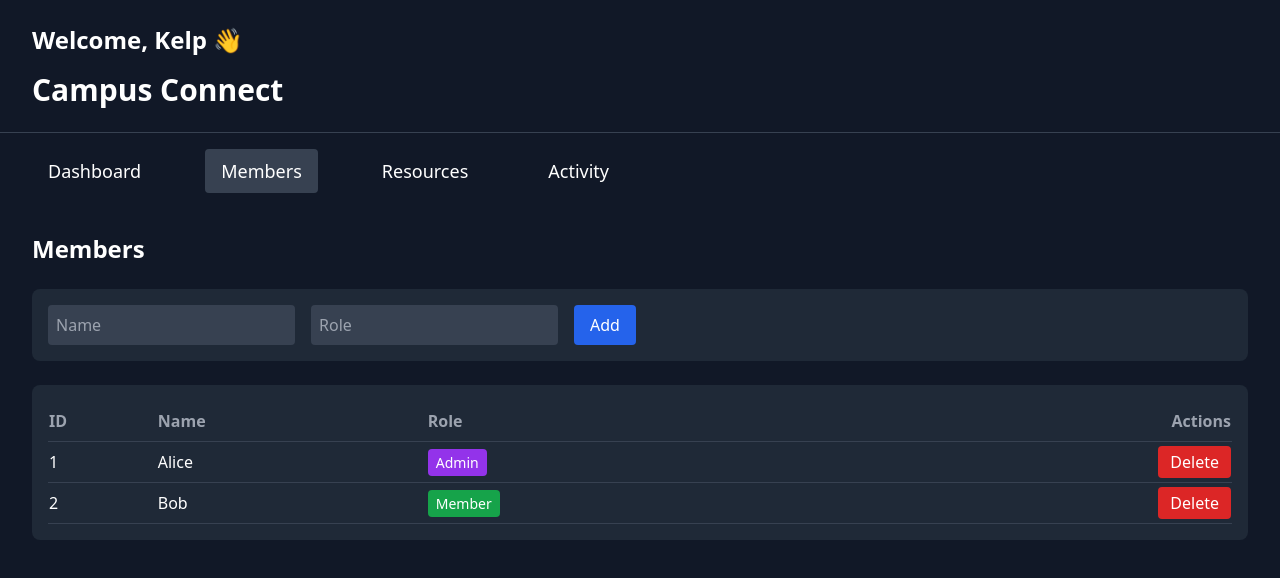
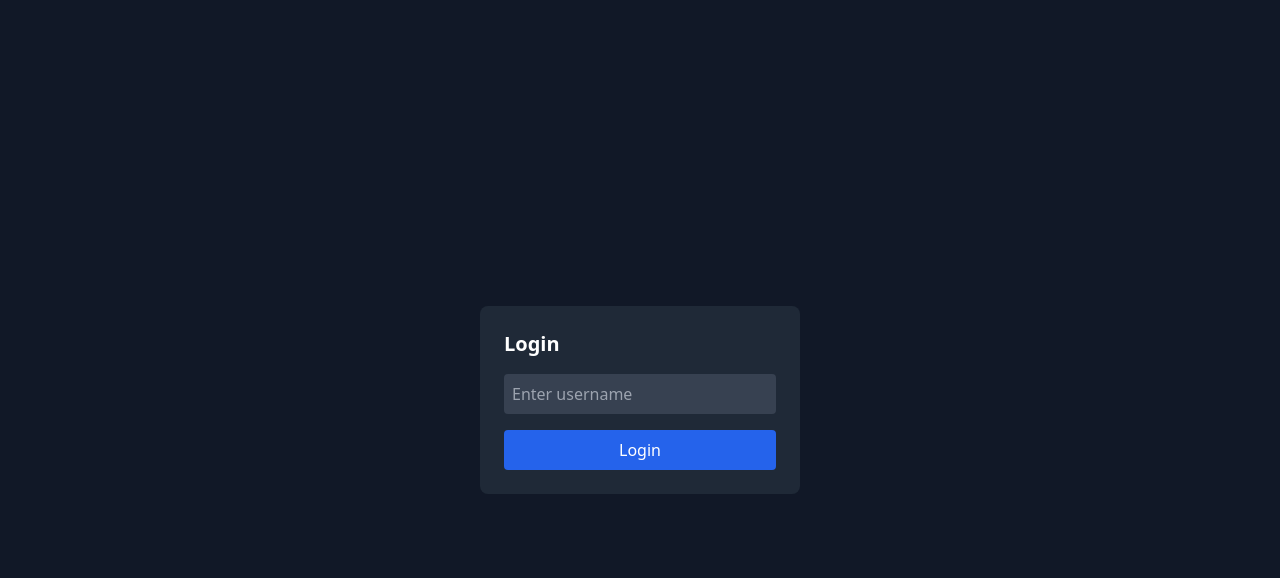
Before and after one commit to aaingu/Campus_Connect-HackTheChain-, a React (Vite) app in the folder frontend/: page /members in a window 1280 px wide. Shown: the top 578 px of the page. Built offline with nearby package versions, Linux system fonts and the light colour scheme.

Commit message:
upgraded ui

```diff
--- a/frontend/package.json
+++ b/frontend/package.json
@@ -12,7 +12,8 @@
   "dependencies": {
     "react": "^19.2.4",
     "react-dom": "^19.2.4",
-    "react-router-dom": "^7.14.0"
+    "react-router-dom": "^7.14.0",
+    "recharts": "^3.8.1"
   },
   "devDependencies": {
     "@eslint/js": "^9.39.4",
--- a/frontend/src/App.jsx
+++ b/frontend/src/App.jsx
@@ -1,14 +1,23 @@
 import { Routes, Route } from "react-router-dom";
+import { useState } from "react";
+
 import MainLayout from "./layouts/MainLayout";
 
 import Dashboard from "./pages/Dashboard";
 import Members from "./pages/Members";
 import Resources from "./pages/Resources";
 import Activity from "./pages/Activity";
+import Login from "./pages/Login";
 
 function App() {
+  const [user, setUser] = useState(localStorage.getItem("user"));
+
+  if (!user) {
+    return <Login setUser={setUser} />;
+  }
+
   return (
-    <MainLayout>
+    <MainLayout setUser={setUser}>
       <Routes>
         <Route path="/" element={<Dashboard />} />
         <Route path="/members" element={<Members />} />
--- a/frontend/src/layouts/MainLayout.jsx
+++ b/frontend/src/layouts/MainLayout.jsx
@@ -1,24 +1,54 @@
 import { NavLink } from "react-router-dom";
+import { useState } from "react";
 
-export default function MainLayout({ children }) {
+export default function MainLayout({ children, setUser }) {
+  const user = localStorage.getItem("user");
+
+  const [notifications, setNotifications] = useState([
+    "Welcome to Campus Connect 🎉",
+  ]);
+
   const baseStyle = "px-4 py-2 rounded transition";
   const activeStyle = "bg-gray-700";
 
   return (
     <div className="min-h-screen bg-gray-900 text-white">
 
-      {/* Welcome */}
-      <div className="px-8 pt-6">
+      {/* Top Bar */}
+      <div className="flex justify-between items-center px-8 pt-6">
         <h1 className="text-2xl font-semibold">
-          Welcome, Kelp 👋
+          Welcome, {user} 👋
         </h1>
+
+        {/* Logout Button */}
+        <button
+          onClick={() => {
+            localStorage.removeItem("user");
+            setUser(null); // 🔥 FIXED logout
+          }}
+          className="bg-red-600 px-4 py-2 rounded hover:bg-red-500 transition"
+        >
+          Logout
+        </button>
       </div>
 
       {/* Title */}
       <div className="px-8 mt-4">
-        <h2 className="text-3xl font-bold">
+        <h2 className="text-3xl font-bold tracking-wide">
           Campus Connect
         </h2>
+      </div>
+
+      {/* Notifications */}
+      <div className="px-8 mt-4 space-y-2">
+        {notifications.map((n, i) => (
+          <div
+            key={i}
+            className="bg-blue-600 px-4 py-2 rounded shadow"
+          >
+            {n}
+          </div>
+        ))}
       </div>
 
       {/* Navbar */}
--- a/frontend/src/pages/Dashboard.jsx
+++ b/frontend/src/pages/Dashboard.jsx
@@ -1,36 +1,88 @@
-import { useState } from "react";
+import {
+  BarChart,
+  Bar,
+  XAxis,
+  YAxis,
+  Tooltip,
+  ResponsiveContainer,
+} from "recharts";
 
 export default function Dashboard() {
-  const [stats] = useState({
-    members: 120,
-    resources: 45,
-    events: 8,
-    activity: 230,
-  });
+
+  const stats = [
+    { title: "Members", value: 120 },
+    { title: "Resources", value: 45 },
+    { title: "Events", value: 8 },
+    { title: "Activity", value: 230 },
+  ];
+
+  const chartData = [
+    { name: "Members", value: 120 },
+    { name: "Resources", value: 45 },
+    { name: "Events", value: 8 },
+  ];
+
+  const recentActivity = [
+    "Alice joined the platform",
+    "Bob uploaded a resource",
+    "New event created",
+    "Charlie updated profile",
+  ];
 
   return (
-    <div className="space-y-6">
+    <div className="space-y-8">
 
+      {/* Title */}
       <h2 className="text-2xl font-semibold">Dashboard Overview</h2>
 
+      {/* 🔥 Stats Cards */}
       <div className="grid grid-cols-1 sm:grid-cols-2 lg:grid-cols-4 gap-6">
+        {stats.map((s, index) => (
+          <div
+            key={index}
+            className="bg-gray-800 p-5 rounded-xl shadow hover:scale-105 transition"
+          >
+            <h3 className="text-gray-400 text-sm">{s.title}</h3>
+            <p className="text-2xl font-bold mt-2">{s.value}</p>
+          </div>
+        ))}
+      </div>
 
-        <Card title="Members" value={stats.members} />
-        <Card title="Resources" value={stats.resources} />
-        <Card title="Events" value={stats.events} />
-        <Card title="Activity" value={stats.activity} />
+      {/* 📊 Chart + Activity Section */}
+      <div className="grid grid-cols-1 lg:grid-cols-3 gap-6">
+
+        {/* Chart */}
+        <div className="bg-gray-800 p-6 rounded-xl col-span-2">
+          <h3 className="mb-4 text-lg font-semibold">Overview</h3>
+
+          <ResponsiveContainer width="100%" height={300}>
+            <BarChart data={chartData}>
+              <XAxis dataKey="name" />
+              <YAxis />
+              <Tooltip />
+              <Bar dataKey="value" />
+            </BarChart>
+          </ResponsiveContainer>
+        </div>
+
+        {/* Activity */}
+        <div className="bg-gray-800 p-6 rounded-xl">
+          <h3 className="mb-4 text-lg font-semibold">Recent Activity</h3>
+
+          <div className="space-y-3">
+            {recentActivity.map((item, index) => (
+              <div
+                key={index}
+                className="bg-gray-700 px-3 py-2 rounded"
+              >
+                {item}
+              </div>
+            ))}
+          </div>
+        </div>
 
       </div>
 
     </div>
   );
 }
-
-function Card({ title, value }) {
-  return (
-    <div className="bg-gray-800 p-5 rounded-xl shadow hover:scale-105 transition">
-      <h3 className="text-gray-400 text-sm">{title}</h3>
-      <p className="text-2xl font-bold mt-2">{value}</p>
-    </div>
-  );
-}
--- /dev/null
+++ b/frontend/src/pages/Login.jsx
@@ -0,0 +1,37 @@
+import { useState } from "react";
+
+export default function Login({ setUser }) {
+  const [username, setUsername] = useState("");
+
+  const handleLogin = () => {
+    if (!username) return;
+
+    localStorage.setItem("user", username);
+    setUser(username); // 🔥 triggers re-render
+  };
+
+  return (
+    <div className="h-screen flex items-center justify-center bg-gray-900 text-white">
+      <div className="bg-gray-800 p-6 rounded-lg space-y-4 w-80">
+
+        <h2 className="text-xl font-semibold">Login</h2>
+
+        <input
+          type="text"
+          placeholder="Enter username"
+          className="w-full p-2 rounded bg-gray-700"
+          value={username}
+          onChange={(e) => setUsername(e.target.value)}
+        />
+
+        <button
+          onClick={handleLogin}
+          className="w-full bg-blue-600 py-2 rounded hover:bg-blue-500"
+        >
+          Login
+        </button>
+
+      </div>
+    </div>
+  );
+}
--- a/frontend/src/pages/Members.jsx
+++ b/frontend/src/pages/Members.jsx
@@ -1,4 +1,4 @@
-import { useState } from "react";
+import { useState, useEffect } from "react";
 
 export default function Members() {
   const [members, setMembers] = useState([
@@ -9,6 +9,12 @@ export default function Members() {
   const [name, setName] = useState("");
   const [role, setRole] = useState("");
 
+  const [search, setSearch] = useState("");
+  const [filterRole, setFilterRole] = useState("All");
+
+  const [editingId, setEditingId] = useState(null);
+
+  // 🔹 Add Member
   const addMember = () => {
     if (!name || !role) return;
 
@@ -23,18 +29,51 @@ export default function Members() {
     setRole("");
   };
 
+  // 🔹 Delete
   const deleteMember = (id) => {
     setMembers(members.filter((m) => m.id !== id));
   };
 
+  // 🔹 Start Edit
+  const startEdit = (member) => {
+    setEditingId(member.id);
+    setName(member.name);
+    setRole(member.role);
+  };
+
+  // 🔹 Save Edit
+  const saveEdit = () => {
+    setMembers(
+      members.map((m) =>
+        m.id === editingId ? { ...m, name, role } : m
+      )
+    );
+
+    setEditingId(null);
+    setName("");
+    setRole("");
+  };
+
+  // 🔹 Filtered Members
+  const filteredMembers = members.filter((m) => {
+    const matchesSearch = m.name
+      .toLowerCase()
+      .includes(search.toLowerCase());
+
+    const matchesRole =
+      filterRole === "All" || m.role === filterRole;
+
+    return matchesSearch && matchesRole;
+  });
+
   return (
     <div className="space-y-6">
 
-      {/* Title */}
       <h2 className="text-2xl font-semibold">Members</h2>
 
-      {/* Add Member */}
+      {/* Controls */}
       <div className="bg-gray-800 p-4 rounded-lg flex flex-wrap gap-4 items-center">
+
         <input
           type="text"
           placeholder="Name"
@@ -42,6 +81,7 @@ export default function Members() {
           value={name}
           onChange={(e) => setName(e.target.value)}
         />
+
         <input
           type="text"
           placeholder="Role"
@@ -49,19 +89,49 @@ export default function Members() {
           value={role}
           onChange={(e) => setRole(e.target.value)}
         />
-        <button
-          onClick={addMember}
-          className="bg-blue-600 px-4 py-2 rounded hover:bg-blue-500 transition"
+
+        {editingId ? (
+          <button
+            onClick={saveEdit}
+            className="bg-yellow-600 px-4 py-2 rounded hover:bg-yellow-500 transition"
+          >
+            Save
+          </button>
+        ) : (
+          <button
+            onClick={addMember}
+            className="bg-blue-600 px-4 py-2 rounded hover:bg-blue-500 transition"
+          >
+            Add
+          </button>
+        )}
+
+        {/* Search */}
+        <input
+          type="text"
+          placeholder="Search..."
+          className="p-2 rounded bg-gray-700 text-white outline-none"
+          value={search}
+          onChange={(e) => setSearch(e.target.value)}
+        />
+
+        {/* Filter */}
+        <select
+          className="p-2 rounded bg-gray-700 text-white"
+          value={filterRole}
+          onChange={(e) => setFilterRole(e.target.value)}
         >
-          Add
-        </button>
+          <option>All</option>
+          <option>Admin</option>
+          <option>Member</option>
+        </select>
+
       </div>
 
       {/* Table */}
       <div className="bg-gray-800 p-4 rounded-lg overflow-x-auto">
         <table className="w-full text-left">
 
-          {/* Header */}
           <thead>
             <tr className="text-gray-400 border-b border-gray-700">
               <th className="py-2">ID</th>
@@ -71,9 +141,8 @@ export default function Members() {
             </tr>
           </thead>
 
-          {/* Body */}
           <tbody>
-            {members.map((m) => (
+            {filteredMembers.map((m) => (
               <tr
                 key={m.id}
                 className="border-b border-gray-700 hover:bg-gray-700/40"
@@ -81,7 +150,6 @@ export default function Members() {
                 <td className="py-2">{m.id}</td>
                 <td>{m.name}</td>
 
-                {/* Role Badge */}
                 <td>
                   <span
                     className={`px-2 py-1 rounded text-sm ${
@@ -94,14 +162,22 @@ export default function Members() {
                   </span>
                 </td>
 
-                {/* Delete Button */}
-                <td className="text-right">
+                <td className="text-right space-x-2">
+
+                  <button
+                    onClick={() => startEdit(m)}
+                    className="bg-yellow-600 px-3 py-1 rounded hover:bg-yellow-500 transition"
+                  >
+                    Edit
+                  </button>
+
                   <button
                     onClick={() => deleteMember(m.id)}
                     className="bg-red-600 px-3 py-1 rounded hover:bg-red-500 transition"
                   >
                     Delete
                   </button>
+
                 </td>
               </tr>
             ))}
```
Also changed, not shown: 1 other file (tests, documents, lock files or other folders).
